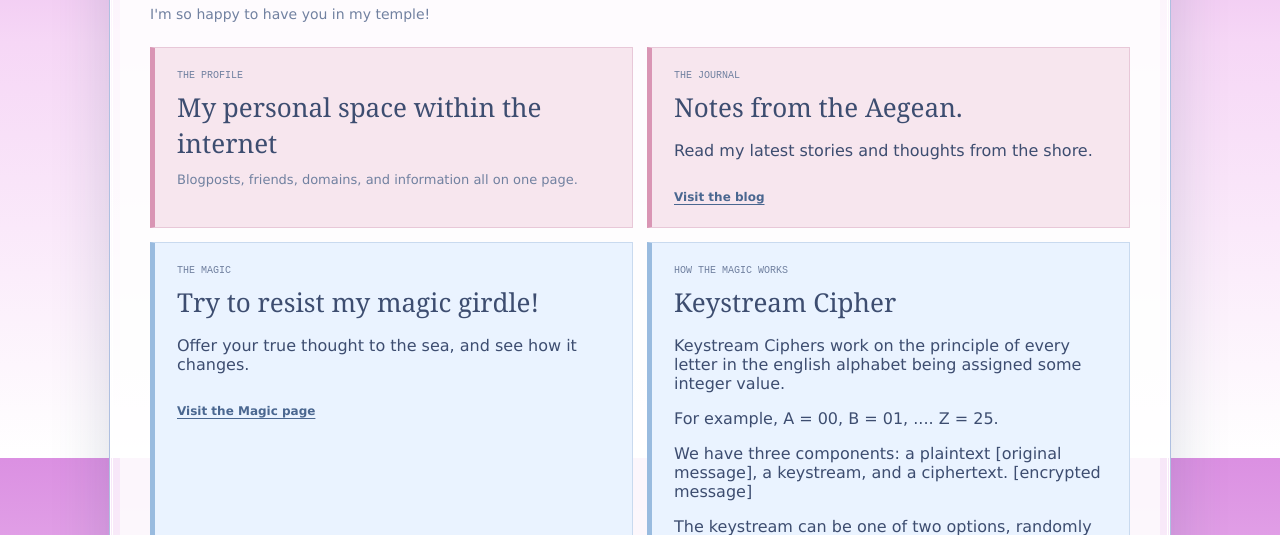
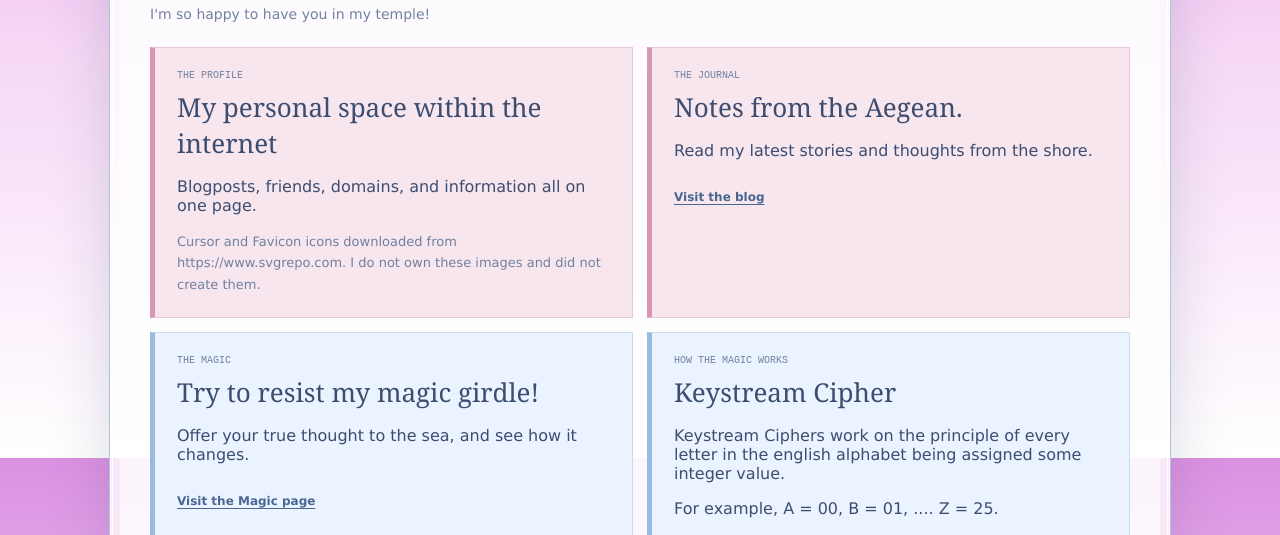
Before and after one commit to F3stive-Ya/AphroditeSite, a Django app: page /info/ in a window 1280 px wide. Shown: the part 342-877 px from the top of the page. Run offline with Django 5.2, Linux system fonts and the light colour scheme.

Commit message:
added credits for svgs

```diff
--- a/aphroSite/templates/home/info.html
+++ b/aphroSite/templates/home/info.html
@@ -12,6 +12,7 @@
                 <p class="eyebrow">THE PROFILE</p>
                 <h2>My personal space within the internet</h2>
                 <p>Blogposts, friends, domains, and information all on one page.</p>
+                <p>Cursor and Favicon icons downloaded from https://www.svgrepo.com. I do not own these images and did not create them.</p>
             </section>
             <section class="future-note">
                 <p class="eyebrow">THE JOURNAL</p>
```
